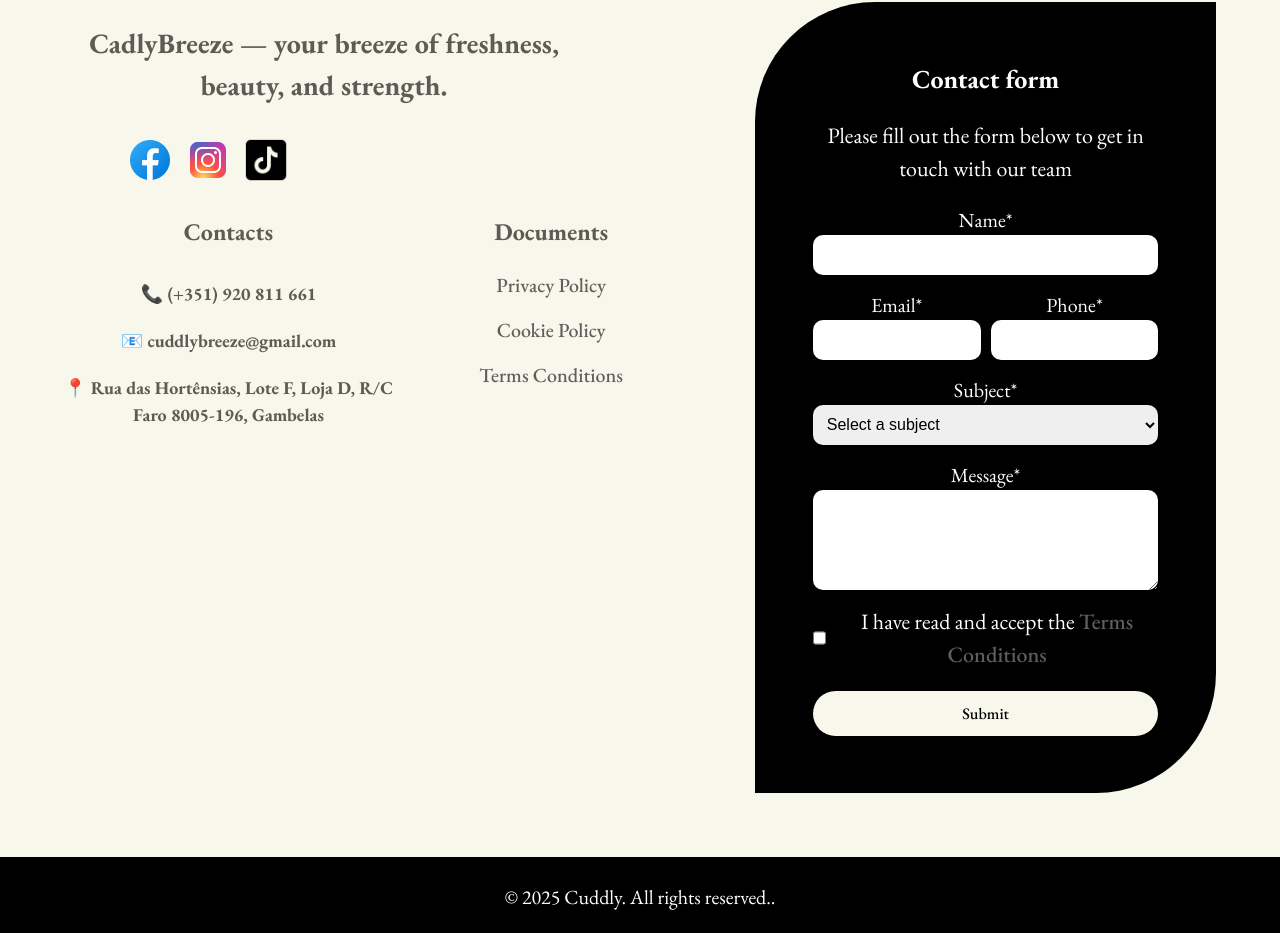
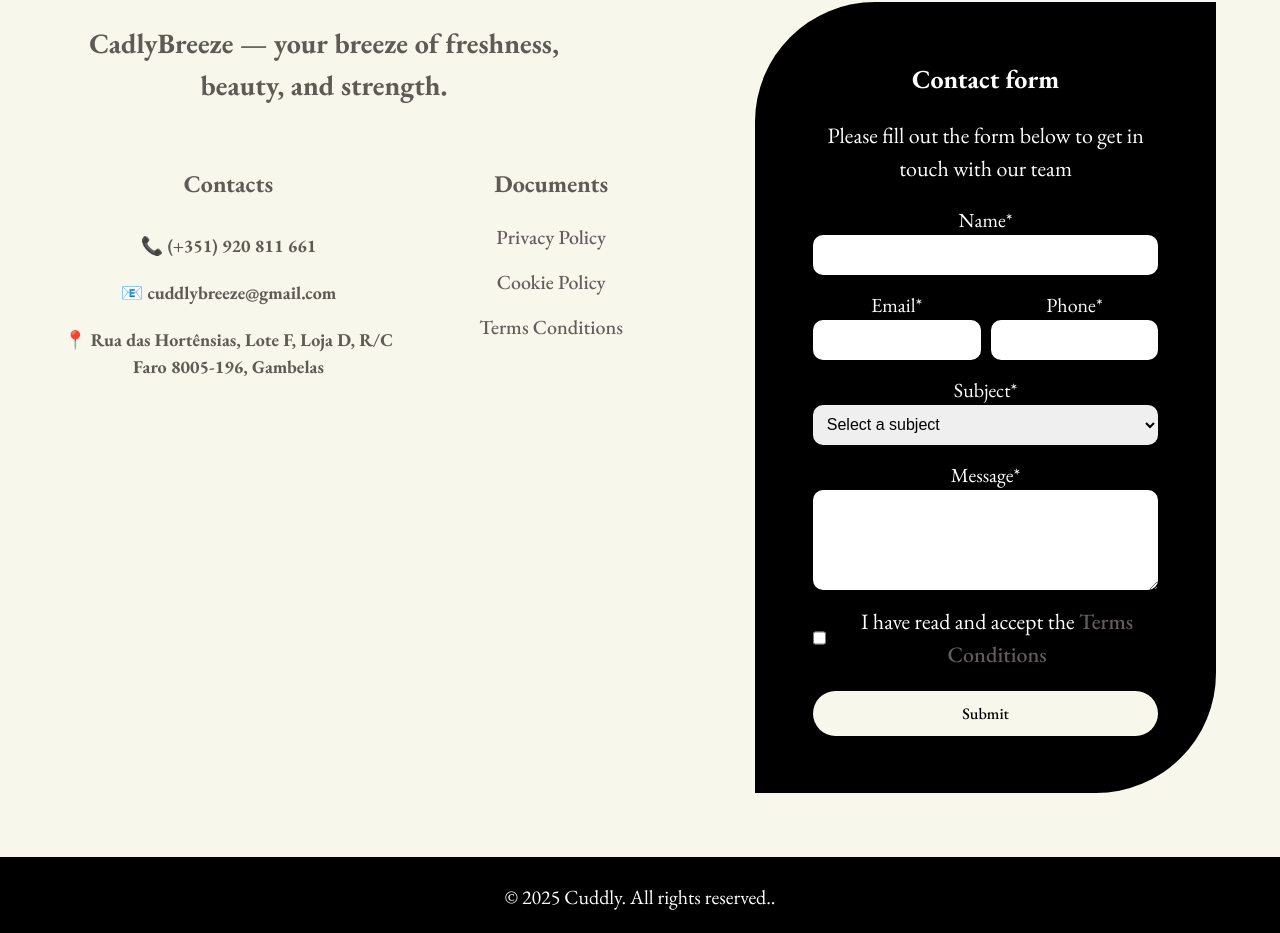
Before and after one commit to SPAWNKID19XX/cuddly, a React (Vite) app in the folder client/: page /about_us in a window 1280 px wide. Shown: the part 1012-1945 px from the top of the page. Built offline with nearby package versions, Linux system fonts and the light colour scheme.

Commit message:
[UPDATE] gooter media icons deleted

```diff
--- a/client/src/components/Footer/Footer.tsx
+++ b/client/src/components/Footer/Footer.tsx
@@ -85,9 +85,9 @@ const Footer = () => {
                     <div className='footer-info'>
                         <span>{t("ftr.slogan")}</span>
                         <div className='social-media'>
-                            <a href=""><img src={fb} alt=""/></a>
-                            <a href=""><img src={insta} alt=""/></a>
-                            <a href=""><img src={tt} alt=""/></a>
+                            {/*<a href=""><img src={fb} alt=""/></a>*/}
+                            {/*<a href=""><img src={insta} alt=""/></a>*/}
+                            {/*<a href=""><img src={tt} alt=""/></a>*/}
                         </div>
                         <div className='contact-politics'>
                             <div className='contacts'>
```
